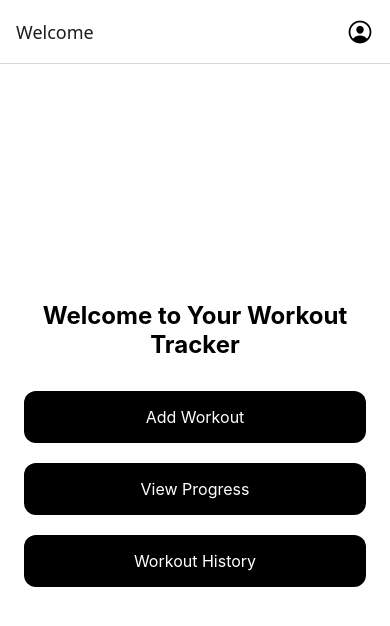
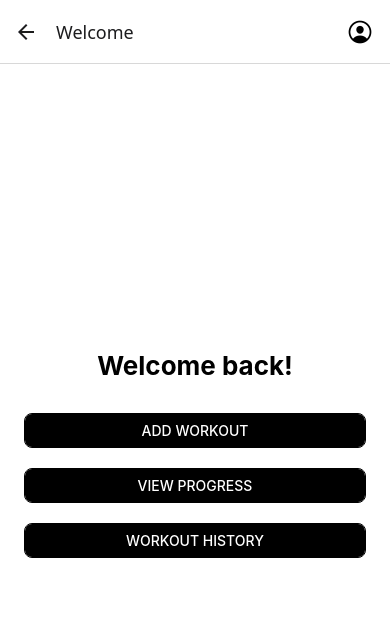
Before and after one commit to Soudt21/workout-tracker, a React Native app: screen /Welcome in a window 390 px wide. Shown: the top 626 px of the page. Built offline with nearby package versions, Linux system fonts and the light colour scheme.

Commit message:
Structured auth functions.

```diff
--- a/App.js
+++ b/App.js
@@ -4,7 +4,7 @@ import { createNativeStackNavigator } from '@react-navigation/native-stack';
 import { TouchableOpacity, Text } from 'react-native';
 import { Ionicons } from '@expo/vector-icons';
 
-
+import LoadingScreen from './screens/LoadingScreen';
 import LoginScreen from './screens/LoginScreen';
 import RegisterScreen from './screens/RegisterScreen';
 import WelcomePage from './screens/WelcomePage';
@@ -19,7 +19,8 @@ const Stack = createNativeStackNavigator();
 export default function App() {
   return (
     <NavigationContainer>
-      <Stack.Navigator initialRouteName="Welcome">
+      <Stack.Navigator initialRouteName="Loading">
+      <Stack.Screen name="Loading" component={LoadingScreen} options={{ headerShown: false }} />
       <Stack.Screen name="Login" component={LoginScreen} />
       <Stack.Screen name="Register" component={RegisterScreen}  />
       <Stack.Screen name="Profile" component={ProfileScreen} />
--- /dev/null
+++ b/screens/LoadingScreen.js
@@ -0,0 +1,21 @@
+import React, { useEffect } from 'react';
+import { View, ActivityIndicator } from 'react-native';
+import AsyncStorage from '@react-native-async-storage/async-storage';
+
+export default function LoadingScreen({ navigation }) {
+  useEffect(() => {
+    const checkLogin = async () => {
+      const isLoggedIn = await AsyncStorage.getItem('@user_logged_in');
+      navigation.replace(isLoggedIn ? 'Welcome' : 'Login');
+    };
+    checkLogin();
+    console.log('Checking login state...');
+
+  }, []);
+
+  return (
+    <View style={{ flex: 1, justifyContent: 'center', alignItems: 'center', backgroundColor: '#fff' }}>
+      <ActivityIndicator size="large" color="#000" />
+    </View>
+  );
+}
--- a/screens/ProfileScreen.js
+++ b/screens/ProfileScreen.js
@@ -1,6 +1,7 @@
 import React, { useEffect, useState } from 'react';
 import { View, Text, StyleSheet, Button, ScrollView } from 'react-native';
 import AsyncStorage from '@react-native-async-storage/async-storage';
+import { logoutUser } from '../services/authService';
 
 export default function ProfileScreen({ navigation }) {
   const [user, setUser] = useState(null);
@@ -8,7 +9,7 @@ export default function ProfileScreen({ navigation }) {
 
   useEffect(() => {
     (async () => {
-      const currentUser = await AsyncStorage.getItem('@currentUser');
+      const currentUser = await AsyncStorage.getItem('@current_user');
       if (currentUser) {
         setUser(JSON.parse(currentUser));
       }
@@ -17,7 +18,7 @@ export default function ProfileScreen({ navigation }) {
   }, []);
 
   const handleLogout = async () => {
-    await AsyncStorage.removeItem('@user_logged_in');
+    await logoutUser();
     navigation.reset({
       index: 0,
       routes: [{ name: 'Login' }],
@@ -33,7 +34,7 @@ export default function ProfileScreen({ navigation }) {
           <Text style={styles.label}>Loading profile...</Text>
         ) : user ? (
           <>
-            <Text style={styles.label}>Name: {user.username}</Text>
+            <Text style={styles.label}>Name: {user.firstName} {user.lastName}</Text>
             <Text style={styles.label}>Email: {user.email || 'N/A'}</Text>
             <Text style={styles.label}>Age: {user.age || 'N/A'}</Text>
             <Text style={styles.label}>Height: {user.height || 'N/A'}</Text>
--- a/screens/RegisterScreen.js
+++ b/screens/RegisterScreen.js
@@ -12,12 +12,16 @@ import {
   TouchableOpacity
 } from 'react-native';
 import AsyncStorage from '@react-native-async-storage/async-storage';
+import { Ionicons } from '@expo/vector-icons';
+import { registerUser } from '../services/authService';
 
 export default function RegisterScreen({ navigation }) {
   const [firstName, setFirstName] = useState('');
   const [lastName, setLastName] = useState('');
   const [email, setEmail] = useState('');
   const [password, setPassword] = useState('');
+  const [confirmPassword, setConfirmPassword] = useState('');
+  const [showConfirm, setShowConfirm] = useState(false);
   const [age, setAge] = useState('');
   const [height, setHeight] = useState('');
   const [weight, setWeight] = useState('');
@@ -29,12 +33,8 @@ export default function RegisterScreen({ navigation }) {
       return;
     }
 
-    const storedUsers = await AsyncStorage.getItem('@users');
-    const users = storedUsers ? JSON.parse(storedUsers) : [];
-
-    const duplicate = users.find((u) => u.email === email.trim().toLowerCase());
-    if (duplicate) {
-      Alert.alert('Email Exists', 'This email is already registered');
+    if (password !== confirmPassword) {
+      Alert.alert('Password Mismatch', 'Passwords do not match');
       return;
     }
 
@@ -48,11 +48,13 @@ export default function RegisterScreen({ navigation }) {
       weight,
     };
 
-    users.push(newUser);
-    await AsyncStorage.setItem('@users', JSON.stringify(users));
+    const result = await registerUser(newUser);
 
-    Alert.alert('Success', 'Account created successfully');
-    navigation.navigate('Login');
+    if (!result.success) {
+      Alert.alert('Registration Error', result.message);
+    } else {
+      navigation.reset({ index: 0, routes: [{ name: 'Welcome' }] });
+    }
   };
 
   return (
@@ -85,18 +87,38 @@ export default function RegisterScreen({ navigation }) {
         style={styles.input}
       />
 
-      <View style={styles.passwordRow}>
+{/* Password */}
+<View style={styles.inputWrapper}>
   <TextInput
     placeholder="Password"
     value={password}
     onChangeText={setPassword}
     secureTextEntry={!showPassword}
-          style={[styles.input, { flex: 1 }]}
+    style={styles.inputField}
   />
-        <Button
-          title={showPassword ? 'Hide' : 'Show'}
+  <TouchableOpacity
     onPress={() => setShowPassword(!showPassword)}
+    style={styles.iconWrapper}
+  >
+    <Ionicons name={showPassword ? 'eye' : 'eye-off'} size={22} color="#000" />
+  </TouchableOpacity>
+</View>
+
+{/* Confirm Password */}
+<View style={styles.inputWrapper}>
+  <TextInput
+    placeholder="Confirm Password"
+    value={confirmPassword}
+    onChangeText={setConfirmPassword}
+    secureTextEntry={!showConfirm}
+    style={styles.inputField}
   />
+  <TouchableOpacity
+    onPress={() => setShowConfirm(!showConfirm)}
+    style={styles.iconWrapper}
+  >
+    <Ionicons name={showConfirm ? 'eye' : 'eye-off'} size={22} color="#000" />
+  </TouchableOpacity>
 </View>
 
       <TextInput
@@ -154,6 +176,23 @@ const styles = StyleSheet.create({
     justifyContent: 'space-between',
     marginBottom: 16,
   },
+  inputWrapper: {
+    position: 'relative',
+    marginBottom: 16,
+  },
+  inputField: {
+    borderWidth: 1,
+    borderColor: '#000',
+    padding: 12,
+    borderRadius: 6,
+    paddingRight: 40, // space for the icon
+    color: '#000',
+  },
+  iconWrapper: {
+    position: 'absolute',
+    right: 12,
+    top: '35%',
+  },
   link: {
     marginTop: 16,
     color: '#007bff',
--- a/screens/WelcomePage.js
+++ b/screens/WelcomePage.js
@@ -1,59 +1,75 @@
 // screens/WelcomePage.js
-import React from 'react';
-import { View, Text, StyleSheet, TouchableOpacity } from 'react-native';
+import React, { useEffect, useState } from 'react';
+import { View, Text, StyleSheet, Button, ScrollView } from 'react-native';
+import AsyncStorage from '@react-native-async-storage/async-storage';
 
 export default function WelcomePage({ navigation }) {
+  const [name, setName] = useState('');
+
+  useEffect(() => {
+    const loadUser = async () => {
+      const storedUser = await AsyncStorage.getItem('@current_user');
+      if (storedUser) {
+        const user = JSON.parse(storedUser);
+        setName(`${user.firstName}`);
+      }
+    };
+    loadUser();
+  }, []);
+
   return (
-    <View style={styles.container}>
-      <Text style={styles.title}>Welcome to Your Workout Tracker</Text>
+    <ScrollView contentContainerStyle={styles.container}>
+      <Text style={styles.title}>Welcome back{name ? `, ${name}` : ''}!</Text>
 
-      <TouchableOpacity
-        style={styles.button}
-        onPress={() => navigation.navigate('Add Workout')}
-      >
-        <Text style={styles.buttonText}>Add Workout</Text>
-      </TouchableOpacity>
-
-      <TouchableOpacity
-        style={styles.button}
-        onPress={() => navigation.navigate('Progress Tracker')}
-      >
-        <Text style={styles.buttonText}>View Progress</Text>
-      </TouchableOpacity>
-
-      <TouchableOpacity
-        style={styles.button}
-        onPress={() => navigation.navigate('Workout History')}
-      >
-        <Text style={styles.buttonText}>Workout History</Text>
-      </TouchableOpacity>
-    </View>
+      <View style={styles.buttonGroup}>
+        <View style={styles.button}>
+          <Button
+            title="Add Workout"
+            onPress={() => navigation.navigate('Add Workout')}
+            color="#000"
+          />
+        </View>
+        <View style={styles.button}>
+          <Button
+            title="View Progress"
+            onPress={() => navigation.navigate('Progress Tracker')}
+            color="#000"
+          />
+        </View>
+        <View style={styles.button}>
+          <Button
+            title="Workout History"
+            onPress={() => navigation.navigate('Workout History')}
+            color="#000"
+          />
+        </View>
+      </View>
+    </ScrollView>
   );
 }
 
 const styles = StyleSheet.create({
   container: {
-    flex: 1,
+    padding: 24,
+    flexGrow: 1,
+    justifyContent: 'center',
     backgroundColor: '#fff',
-    padding: 24,
-    justifyContent: 'center',
   },
   title: {
-    fontSize: 24,
+    fontSize: 26,
     fontWeight: 'bold',
+    textAlign: 'center',
     color: '#000',
     marginBottom: 32,
-    textAlign: 'center',
+  },
+  buttonGroup: {
+    gap: 20,
   },
   button: {
-    backgroundColor: '#000',
-    paddingVertical: 16,
-    borderRadius: 12,
-    marginBottom: 20,
-  },
-  buttonText: {
-    color: '#fff',
-    fontSize: 16,
-    textAlign: 'center',
+    backgroundColor: '#fff',
+    borderColor: '#000',
+    borderWidth: 1,
+    borderRadius: 8,
+    overflow: 'hidden',
   },
 });
--- /dev/null
+++ b/services/authService.js
@@ -0,0 +1,53 @@
+// /services/authService.js
+
+import AsyncStorage from '@react-native-async-storage/async-storage';
+
+const USERS_KEY = '@users';
+const SESSION_KEY = '@user_logged_in';
+const CURRENT_USER_KEY = '@current_user';
+
+// Register a new user
+export async function registerUser(user) {
+  const usersRaw = await AsyncStorage.getItem(USERS_KEY);
+  const users = usersRaw ? JSON.parse(usersRaw) : [];
+
+  const exists = users.find(u => u.email === user.email);
+  if (exists) return { success: false, message: 'Email already registered' };
+
+  users.push(user);
+  await AsyncStorage.setItem(USERS_KEY, JSON.stringify(users));
+  await AsyncStorage.setItem(CURRENT_USER_KEY, JSON.stringify(user));
+  await AsyncStorage.setItem(SESSION_KEY, 'true');
+
+  return { success: true };
+}
+
+// Login
+export async function loginUser(email, password) {
+  const usersRaw = await AsyncStorage.getItem(USERS_KEY);
+  const users = usersRaw ? JSON.parse(usersRaw) : [];
+
+  const user = users.find(u => u.email === email && u.password === password);
+  if (!user) return { success: false, message: 'Invalid credentials' };
+
+  await AsyncStorage.setItem(CURRENT_USER_KEY, JSON.stringify(user));
+  await AsyncStorage.setItem(SESSION_KEY, 'true');
+  return { success: true, user };
+}
+
+// Is logged in?
+export async function isUserLoggedIn() {
+  const session = await AsyncStorage.getItem(SESSION_KEY);
+  return session === 'true';
+}
+
+// Get current user
+export async function getCurrentUser() {
+  const user = await AsyncStorage.getItem(CURRENT_USER_KEY);
+  return user ? JSON.parse(user) : null;
+}
+
+// Logout
+export async function logoutUser() {
+  await AsyncStorage.multiRemove([SESSION_KEY, CURRENT_USER_KEY]);
+}
```
Also changed, not shown: screens/LoginScreen.js (+11 -36 lines). Lines whose indentation alone changed are shown as unchanged.
